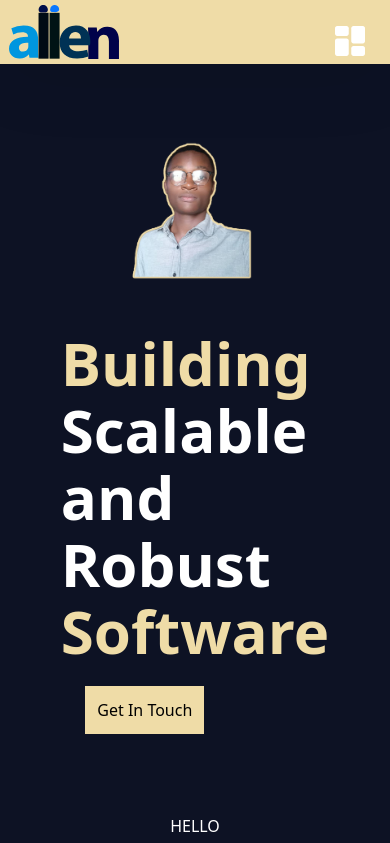
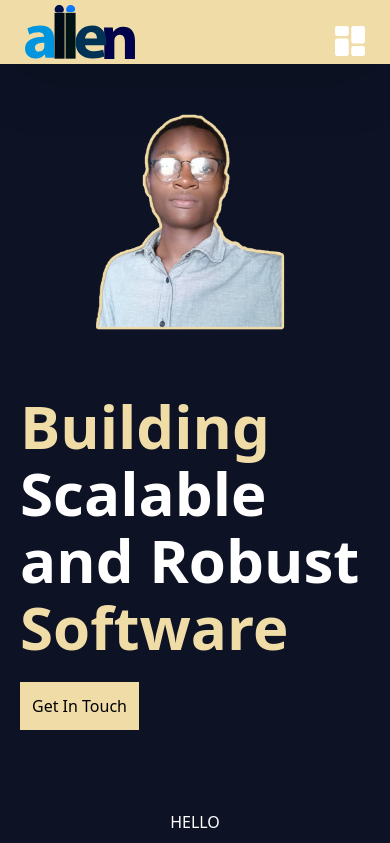
Before and after one commit to Allensamm/allen, a React (Create React App) app: page / in a window 390 px wide. Shown: the top 843 px of the page. Built offline with nearby package versions, Linux system fonts and the light colour scheme; no server answers.

Commit message:
updated ui

```diff
--- a/src/App.css
+++ b/src/App.css
@@ -160,11 +160,13 @@ h2 {
   cursor: pointer;
 }
 
+
 @media screen and (max-width:768px) {
   .logo--mobile{
-    margin-left: -35% !important;
+  margin-left: -60px !important;
 }
-  }
+}
+
 
 
 /* Navbar Styler Ends */
@@ -237,6 +239,16 @@ h2 {
   }
 }
 
+
+@media screen and (max-width:768px){
+  .about--section--box{
+    padding: 10px;
+  }
+  .hero--section{
+    padding: 20px;
+    margin-top:20%;
+  }
+}
 /* Hero Section Style Ends */
 
 /* Skills Section Style */
@@ -301,7 +313,7 @@ width:100%;
 .portfolio--section--container {
   display: flex;
   z-index: 1;
-  align-items: center;
+  /* align-items: center;  */
   justify-content: center;
   gap: 42.6px;
   width: 100%;
@@ -339,7 +351,6 @@ width:100%;
 }
 .portfolio--section--card--content {
   display: flex;
-  /* padding: 32px; */
   flex-direction: column;
   align-items: flex-start;
   gap: 32px;
```
